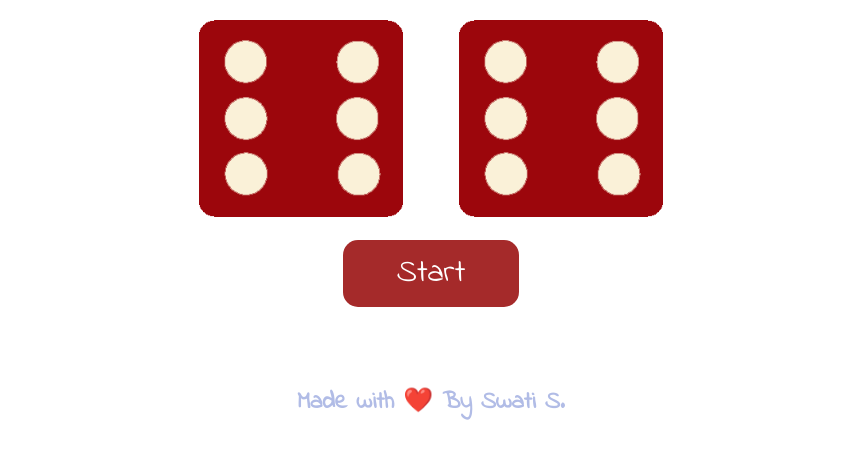
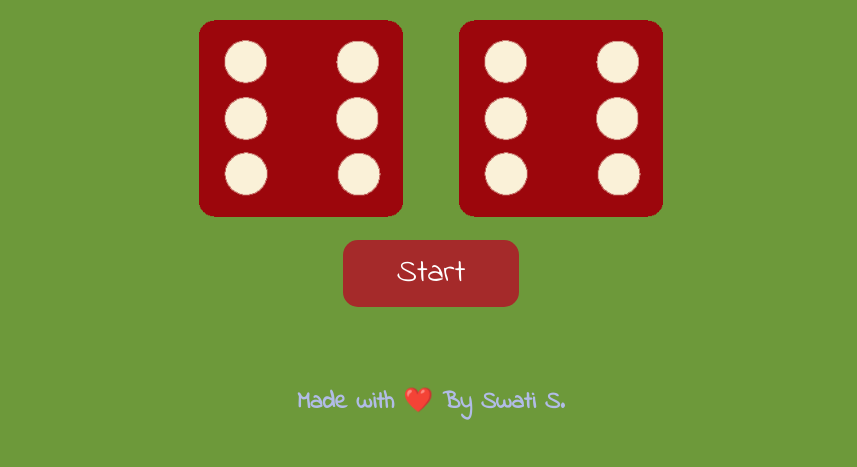
Before and after one commit to ShingneSwati/Dice, a plain HTML site: page index.html in a window 1280 px wide. Shown: the part 333-800 px from the top of the page, without its empty margins (209-1066 px from the left). Drawn offline with Linux system fonts and the light colour scheme.

Commit message:
Update styles.css

```diff
--- a/styles.css
+++ b/styles.css
@@ -11,7 +11,7 @@
 }
 
 body {
-  background-color: ##6d993a;
+  background-color: #6d993a;
 }
 
 h1 {
```
